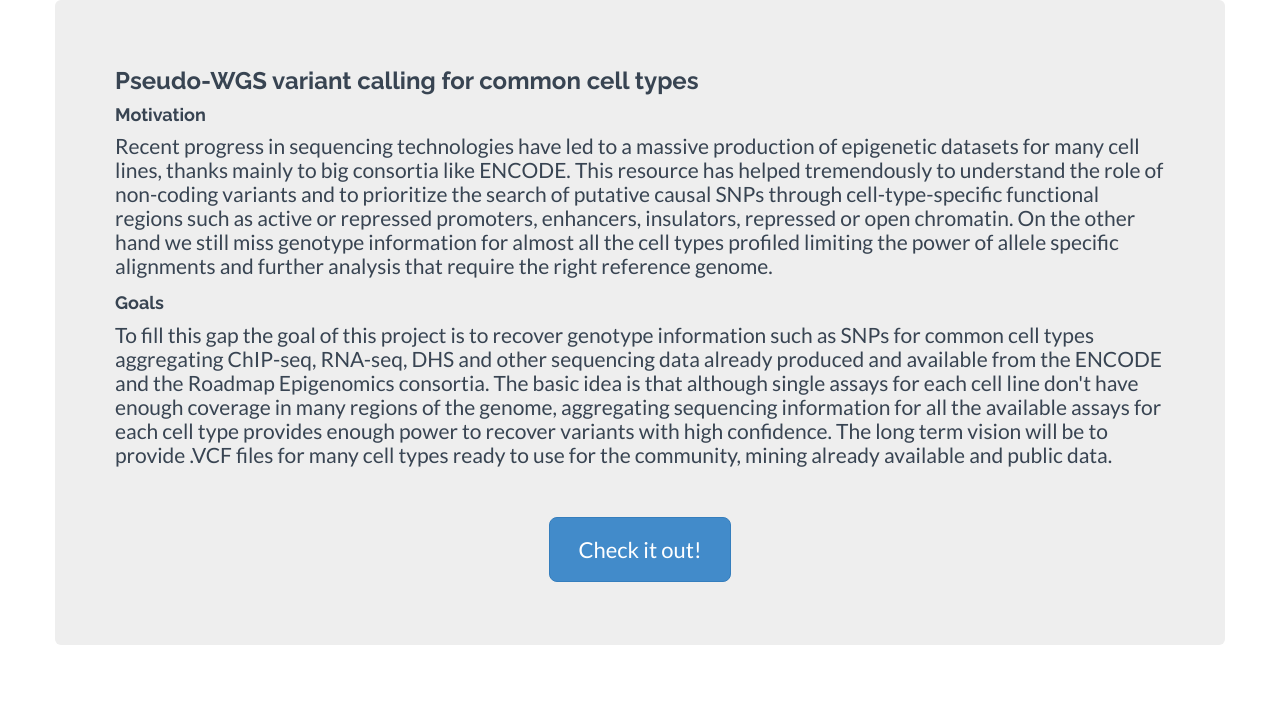
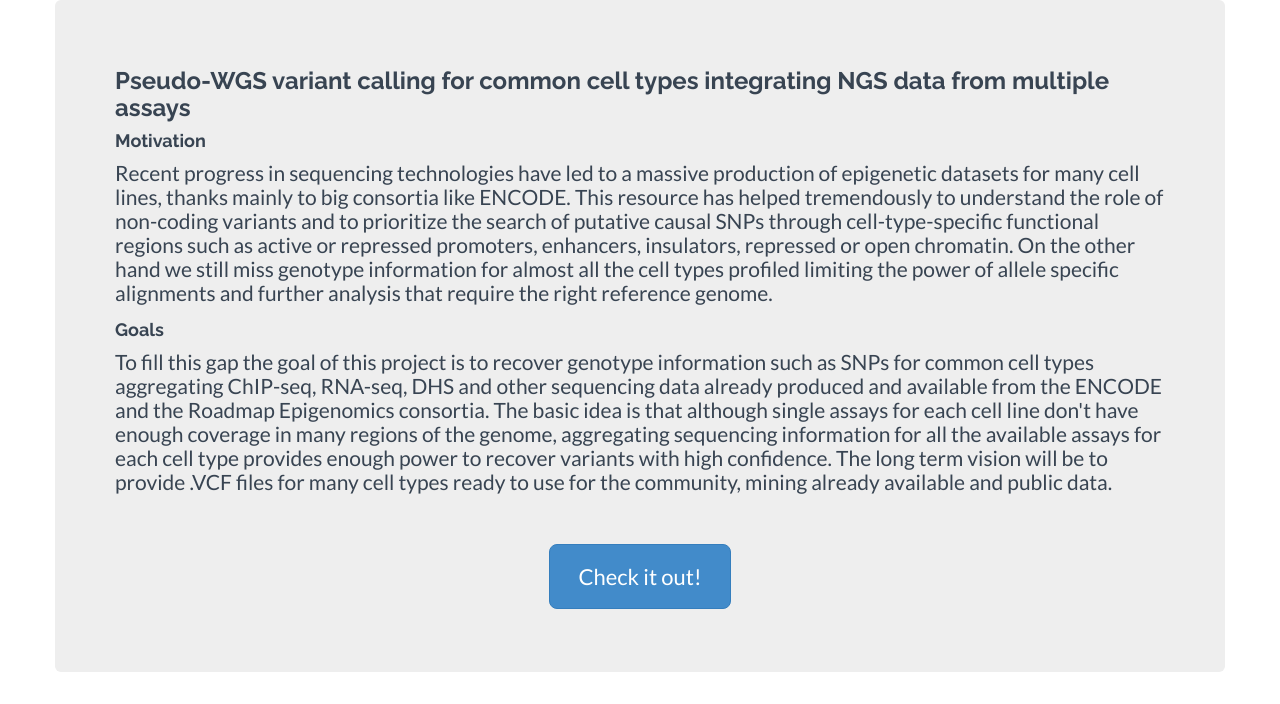
Before and after one commit to hackseq/2016_project_4, a Flask app: page / in a window 1280 px wide. Shown: the part 96-800 px from the top of the page. Run offline with Flask 2, Linux system fonts and the light colour scheme; parts of the project's set-up code (start-up, migrations or seed data) failed here and were passed over; some libraries are stand-ins or nearby versions.

Commit message:
Some late breaking edits

```diff
--- a/webapp/webapp/templates/coverage.html
+++ b/webapp/webapp/templates/coverage.html
@@ -35,7 +35,7 @@
                    {name: 'Coverage from One Source',
                    bwgURI: '//baklavawgs.com/static/ENCFF000ATH_chr22_ChIP-seq_rg.depth.bw'},
                    {name: 'Coverage from Five Sources',
-                   bwgURI: '//baklavawgs.com/static/Test-Five-Bam.bigWig'},
+                   bwgURI: '//baklavawgs.com/static/test_5_rg.depth.bedGraph.bw'},
                    {name: 'Variants from One Source',
                    bwgURI: '//baklavawgs.com/static/Test-One-Bam.bb'},
                    {name: 'Variants from Five Sources',
--- a/webapp/webapp/templates/index.html
+++ b/webapp/webapp/templates/index.html
@@ -3,7 +3,7 @@
 
 {% block content %}
 <div class="jumbotron">
-  <h3>Pseudo-WGS variant calling for common cell types</h3>
+  <h3>Pseudo-WGS variant calling for common cell types integrating NGS data from multiple assays</h3>
   <h4>Motivation</h4>
   <p>Recent progress in sequencing technologies have led to a massive production of epigenetic datasets for many cell lines, thanks mainly to big consortia like ENCODE. This resource has helped tremendously to understand the role of non-coding variants and to prioritize the search of putative causal SNPs through cell-type-specific functional regions such as active or repressed promoters, enhancers, insulators, repressed or open chromatin. On the other hand we still miss genotype information for almost all the cell types profiled limiting the power of allele specific alignments and further analysis that require the right reference genome.</p>
   <h4>Goals</h4>
```
Also changed, not shown: 5 other files.
